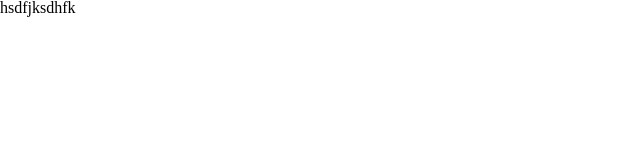
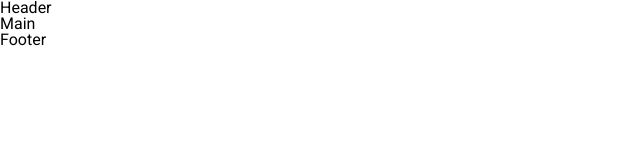
Before and after one commit to Dmitriy-Rom/test.io, a plain HTML site: page index.html in a window 1280 px wide. Shown: the whole page, without its empty margins (0-640 px from the left). Drawn offline with Linux system fonts and the light colour scheme.

Commit message:
connected Roboto fonts

```diff
--- a/index.html
+++ b/index.html
@@ -3,11 +3,13 @@
 <head>
 	<meta charset="UTF-8">
 	<title>Shop project</title>
+	<link href="https://fonts.googleapis.com/css?family=Roboto:300,400,700&display=swap" rel="stylesheet">
 	<link rel="stylesheet" href="reset.css">
 	<link rel="stylesheet" href="style.css">
 </head>
 <body>
-	<h1>hsdfjksdhfk</h1>
-
+	<header class="header">Header</header>
+	<main class="main">Main</main>
+	<footer class="footer">Footer</footer>
 </body>
 </html>
--- a/style.css
+++ b/style.css
@@ -0,0 +1,6 @@
+* {
+	box-sizing:border-box;
+}
+body{
+	font-family: 'Roboto', sans-serif;
+}
```
